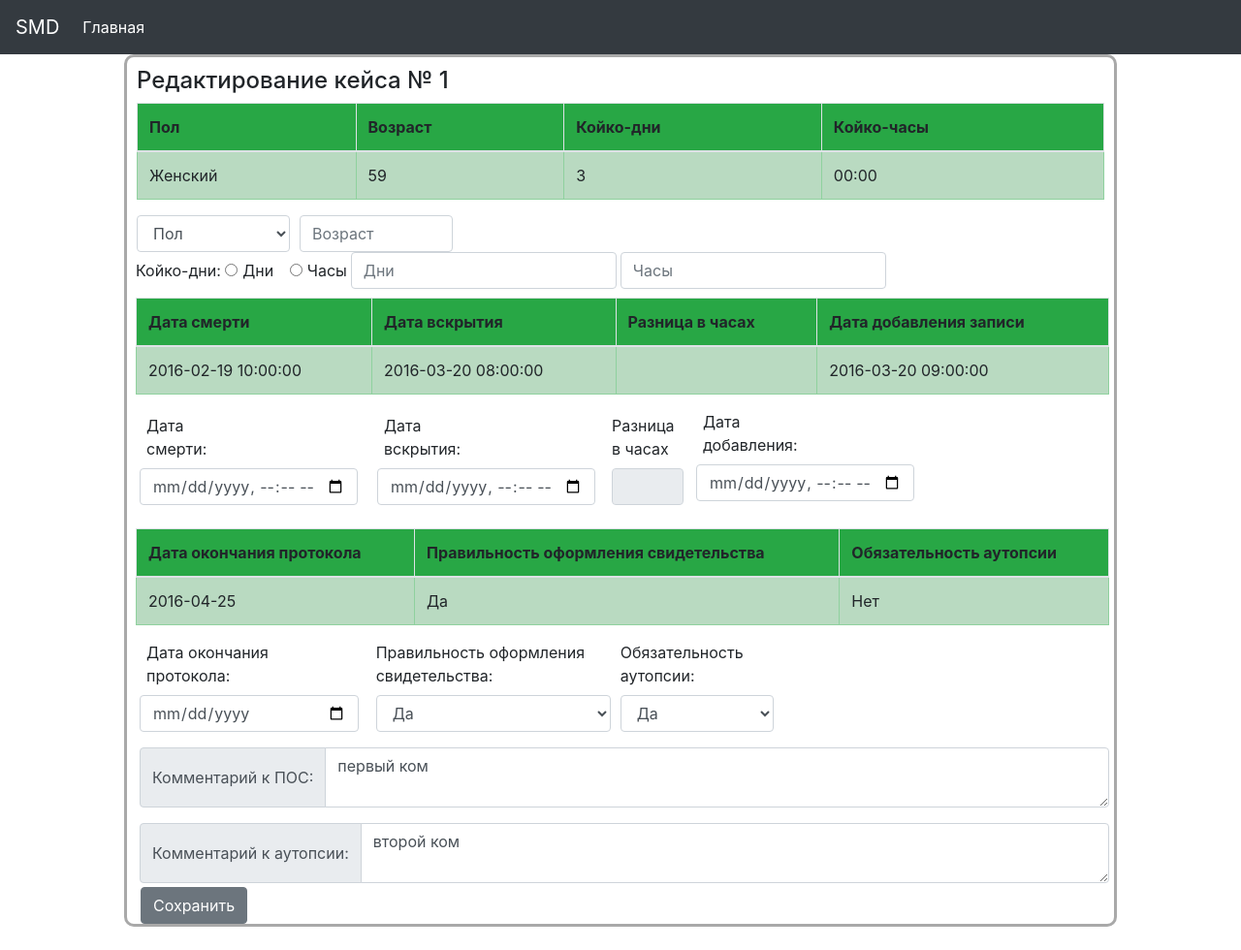
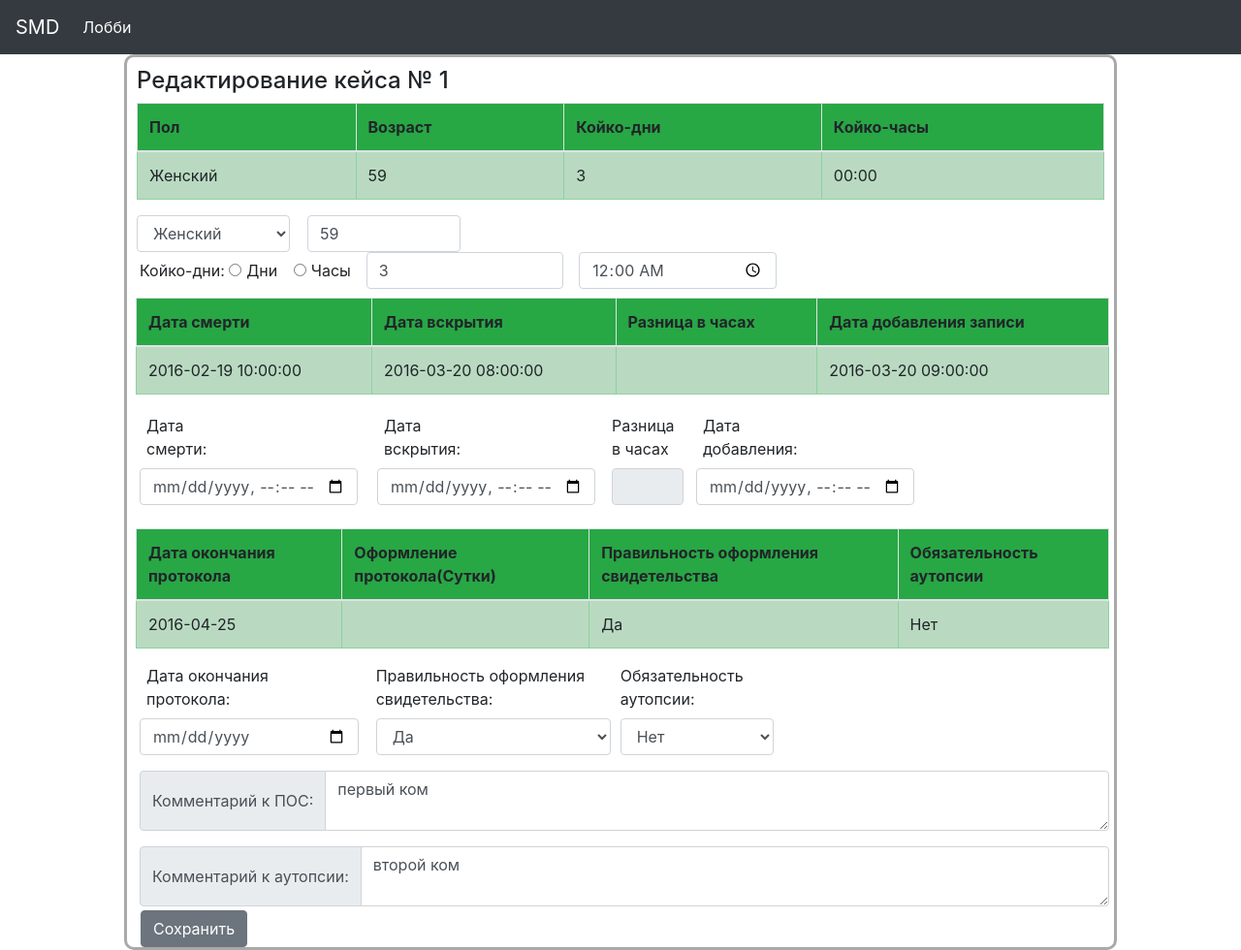
Before and after one commit to SergeD3/Dmd, a PHP site: page /editCase.php?id=1 in a window 1280 px wide. Shown: the whole page at 97% size. Before the commit the page ends 956 px from the top, so only its background shows below. Run offline with PHP 8.4, Linux system fonts and the light colour scheme; data comes from the database, SQL or seed files in the repository; data that the repository does not hold is empty.

Commit message:
Редактирование кейса

```diff
--- a/JS/external.js
+++ b/JS/external.js
@@ -9,3 +9,37 @@
   f.hour.disabled = 0;
 }
 }
+// Date.daysBetween = function( date1, date2 ) {
+//   //Get 1 day in milliseconds
+//   var one_day=1000*60*60*24;
+//
+//   // Convert both dates to milliseconds
+//   var date1_ms = date1.getTime();
+//   var date2_ms = date2.getTime();
+//
+//   // Calculate the difference in milliseconds
+//   var difference_ms = date2_ms - date1_ms;
+//
+//   // Convert back to days and return
+//   return Math.round(difference_ms/one_day);
+// }
+//
+// //Set the two dates
+// var y2k  = new Date(2000, 0, 1);
+// var Jan1st2010 = new Date(y2k.getFullYear() + 10, y2k.getMonth(), y2k.getDate());
+// var today= new Date();
+// //displays 726
+// console.log( 'Days since '
+//            + Jan1st2010.toLocaleDateString() + ': '
+//            + Date.daysBetween(Jan1st2010, today));
+//Текущая дата
+    var todayDate = new Date();
+
+    //Выбранная дата
+    var currentDate = new Date(2014, 02, 23);
+
+    //Разница во времени
+    var dateDifference = currentDate.getTime() - todayDate.getTime();
+
+    //Дата, созданная из остатка времени
+    var remainsDate = new Date(dateDifference);
--- a/editCase.php
+++ b/editCase.php
@@ -1,9 +1,15 @@
 <?php include "functions_db.php";
-// $mkb = chooseMKB();
 $numb = $_GET['id'];
 $return = certainKey($numb);
-// $retDiag = klinDiagnoz($_GET['certainKey1']);
-// $patDiag = patologDiagnoz($_GET['certainKey1']);
+$keysData = GetKeys();
+$autCh = $return['ОбязАутоп'];
+$death = $return["Дата_смерти"];
+// $day = date_format($death, 'Y-m-d H:i:s');
+// echo date_format($death, 'Y-m-d H:i:s');
+// $myFormatForView = date("c", strtotime($return["Дата_смерти"]));
+// echo "$myFormatForView";
+
+
  ?>
 <!DOCTYPE html>
 <html lang="ru" dir="ltr">
@@ -23,23 +29,19 @@
     <div class="collapse navbar-collapse" id="navbarSupportedContent">
       <ul class="navbar-nav mr-auto">
         <li class="nav-item active">
-          <a class="nav-link" href="smd/dmd/index.php">Главная <span class="sr-only">(current)</span></a>
+          <a class="nav-link" href="lobby.php">Лобби <span class="sr-only">(current)</span></a>
         </li>
       </ul>
-      <!-- <form class="form-inline my-2 my-lg-0">
-        <button type="button" class="btn btn-outline-success" id="but1">Привет,</a></button>
-
-      </form> -->
     </div>
   </nav>
+<!-- ///////////////////////////////////////////////////////////////////////////// -->
   <div class="drm_main_cont">
     <div class="drm_cont">
       <h4>Редактирование кейса № <?php echo "$numb"; ?></h4>
-      <form action="editCase_cont.php?id=<?php echo "$numb"; ?>" method="post">
+      <form action="editCase_cont.php?ids=<?php echo "$numb"; ?>" method="post">
         <table class="table table-bordered table-striped">
           <thead>
             <tr>
-              <!-- <th class="bg-success" scope="col">Наблюдение</th> -->
               <th class="bg-success" scope="col">Пол</th>
               <th class="bg-success" scope="col">Возраст</th>
               <th class="bg-success" scope="col">Койко-дни</th>
@@ -48,7 +50,6 @@
          </thead>
          <tbody class="table-success">
             <?php
-                // echo "<tr><td>".$return["id_кейса"]."</td>";
                 echo "<tr><td>".$return["Пол"]."</td>";
                 echo "<td>".$return["Возраст"]."</td>";
                 echo "<td>".$return["койко_дни"]."</td>";
@@ -58,16 +59,22 @@
         </table>
         <div class="form-row">
           <div class="col-2">
-            <select class="form-control" id="exampleFormControlSelect1" name="sexsel" title="Если оставить Пол, то данные не сохранятся!">
-              <option checked>Пол</option>
-              <option>Мужской</option>
-              <option>Женский</option>
+            <select class="form-control" id="exampleFormControlSelect1" name="sexsel">
+              <?php
+              if ($return["Пол"] == 'Мужской') {
+              echo "<option selected>Мужской</option>
+                <option>Женский</option> ";
+              }else {
+                echo "<option >Мужской</option>
+                  <option selected>Женский</option> ";
+              }
+               ?>
             </select>
           </div>
-        <div class="col-2">
-            <input type="text" class="form-control" name="ageIn" placeholder="Возраст">
+        <div class="col-2 ml-2">
+            <input type="text" class="form-control" name="ageIn" id="ageIn" placeholder="Возраст" value="<?php echo $return["Возраст"] ?>">
         </div>
-          <div class="koyki_box ml-1">
+          <div class="koyki_box ml-2">
               <label for="koyki" class="koyki">Койко-дни: </label>
               <div class="form-check form-check-inline">
                 <input class="form-check-input" type="radio" name="inlineRadioOptions" id="inlineRadio1" value="option1" onclick="agreeForm(this.form)">
@@ -76,10 +83,11 @@
               <div class="form-check form-check-inline">
                 <input class="form-check-input" type="radio" name="inlineRadioOptions" id="inlineRadio2" value="option2" onclick="agreeForm(this.form)">
                 <label class="form-check-label" for="inlineRadio2">Часы</label>
-                <input type="text" aria-label="First name" class="form-control ml-1" id="days" name="days" placeholder="Дни" ><br>
-                <input type="text" aria-label="Last name" class="form-control ml-1" id="hour" name="hour" placeholder="Часы">
+                <input type="text" aria-label="First name" class="form-control ml-3" id="days" name="days" value="<?php echo $return["койко_дни"];?>">
+                <input type="time" aria-label="Last name" class="form-control ml-3" id="hour" name="hour" value="<?php echo $return["Койко_часы"];?>">
               </div>
         </div>
+<!-- ///////////////////////////////////////////////////////////////////////////// -->
         <table class="table table-bordered table-striped mt-2 ml-1">
           <thead>
             <tr>
@@ -100,25 +108,26 @@
         </table>
         <div class="form-group mt-1">
           <label for="exampleInputPassword1" class="col-sm-1">Дата смерти:</label>
-          <input type="datetime-local" class="form-control row col-sm-11 ml-2" name="Date_death" id="Date_death" placeholder="">
+          <input type="datetime-local" class="form-control row col-sm-11 ml-2" name="Date_death" id="Date_death" value="<?php echo date("c", strtotime($return["Дата_смерти"]));?>">
         </div>
         <div class="form-group mt-1">
           <label for="exampleInputPassword1" class="col-sm-1">Дата вскрытия:</label>
-          <input type="datetime-local" class="form-control row col-sm-11 ml-2" name="Date_autopsy" id="Date_autopsy" placeholder="">
+          <input type="datetime-local" class="form-control row col-sm-11 ml-2" name="Date_autopsy" id="Date_autopsy">
         </div>
         <div class="col-1 mt-1">
           <label for="nabl">Разница в часах</label>
           <input type="text" class="form-control" disabled>
         </div>
-        <div class="form-group">
+        <div class="form-group mt-1">
         <label for="exampleInputPassword1" class="col-sm-3">Дата добавления:</label>
         <input type="datetime-local" class="form-control row col-sm-11 ml-2" name="Date_add" id="Date_add" placeholder="">
         </div>
+<!-- ///////////////////////////////////////////////////////////////////////////// -->
         <table class="table table-bordered table-striped mt-2 ml-1">
           <thead>
             <tr>
               <th class="bg-success" scope="col">Дата окончания протокола</th>
-              <!-- <th class="bg-success" scope="col">Оформление протокола</th> -->
+              <th class="bg-success" scope="col">Оформление протокола(Сутки)</th>
               <th class="bg-success" scope="col">Правильность оформления свидетельства</th>
               <th class="bg-success" scope="col">Обязательность аутопсии</th>
             </tr>
@@ -126,7 +135,7 @@
          <tbody class="table-success">
             <?php
                 echo "<tr><td>".$return["ДатаПротокола"]."</td>";
-                // echo "<td>".$ddays["Name_exp_2"]."</td>";
+                echo "<td>".$ddays["Name_exp_2"]."</td>";
                 echo "<td>".$return["СовпадениеПрот"]."</td>";
                 echo "<td>".$return["ОбязАутоп"]."</td></tr>";
             ?>
@@ -134,20 +143,36 @@
         </table>
         <div class="form-group">
         <label for="exampleInputPassword1" class="col-sm-10">Дата окончания протокола:</label>
-        <input type="date" class="form-control row col-sm-11 ml-2" name="Date_end" id="Date_end" placeholder="">
+        <input type="date" class="form-control row col-sm-11 ml-2" name="Date_end" id="Date_end">
         </div>
         <div class="form-group col-md-3">
         <label for="inputState">Правильность оформления свидетельства:</label>
         <select id="inputState" class="form-control" name="pos">
-        <option selected>Да</option>
-        <option>Нет</option>
+          <?php
+          if ( $return["СовпадениеПрот"] == 'Да') {
+          echo "<option selected>Да</option>
+            <option>Нет</option> ";
+          }else {
+            echo "<option >Да</option>
+              <option selected>Нет</option> ";
+          }
+           ?>
         </select>
         </div>
         <div class="form-group col-md-2">
         <label for="inputState">Обязательность аутопсии:</label>
         <select id="inputState" class="form-control" name="ob_autopsy">
-        <option selected>Да</option>
-        <option>Нет</option>
+          <?php
+          if ($autCh == 'Да') {
+          echo "<option selected>Да</option>
+            <option>Нет</option> ";
+          }else {
+            echo "<option >Да</option>
+              <option selected>Нет</option> ";
+          }
+           ?>
+        <!-- <option selected>Да</option>
+        <option>Нет</option> -->
         </select>
         </div>
         <div class="input-group">
@@ -165,6 +190,7 @@
         </div>
         <button type="submit" class="btn btn-secondary mt-1 ml-1">Сохранить</button>
       </form>
+<!-- ///////////////////////////////////////////////////////////////////////////// -->
     </div>
   </div>
   <script src="JS\external.js"></script>
--- a/functions_db.php
+++ b/functions_db.php
@@ -49,7 +49,7 @@
 function GetKeys(){
   global $link;
   openDB();
-  $query = "SELECT * FROM keys";
+  $query = "SELECT * FROM Кейс";
   $res = mysqli_query($link,$query);
   closeDB();
   return $res->fetch_all($resultype=MYSQLI_ASSOC);
@@ -112,12 +112,12 @@
 //   closeDB();
 //   return $res->fetch_all($resultype=MYSQLI_ASSOC);
 // }
-function editCase($sex,$age,$day,$hour,$dday,$daut,$daterec,$protend,$pos,$autopsy,$commpos,$commaut,$id){
+function editCase($id,$age,$sex,$kd,$kh,$dd,$da,$dadd,$dp,$pos,$oa,$pc,$ca){
   global $link;
   openDB();
-  $query = "UPDATE Кейс SET `Кейс`.Пол = $sex,`Кейс`.Возраст =$age,`Кейс`.койко_дни = $day,`Кейс`.Койко_часы = $hour,`Кейс`.Дата_смерти = $dday,`Кейс`.Дата_вскрытия = $daut,`Кейс`.Дата_добавления_записи =$daterec,`Кейс`.ДатаПротокола=$protend,`Кейс`.СовпадениеПрот = $pos,`Кейс`.ОбязАутоп = $autopsy,`Кейс`.ПОС_комм = $commpos,`Кейс`.Коментарий = $commaut WHERE `Кейс`.id_кейса = $id";
-  $res = mysqli_query($link,$query);
+  $res = mysqli_query($link,"UPDATE `Кейс` SET Возраст ='$age', Пол = '$sex', койко_дни = '$kd', Койко_часы = '$kh', Дата_смерти = '$dd', Дата_вскрытия = '$da', Дата_добавления_записи = '$dadd', ДатаПротокола = '$dp', СовпадениеПрот = '$pos', ОбязАутоп = '$oa', ПОС_комм = '$pc', Коментарий = '$ca' WHERE id_кейса = '$id'");
   closeDB();
   return $res;
 }
+
  ?>
```
Also changed, not shown: certain_key_view.php (+13 -13 lines), editCase_cont.php (+27 -25 lines).
